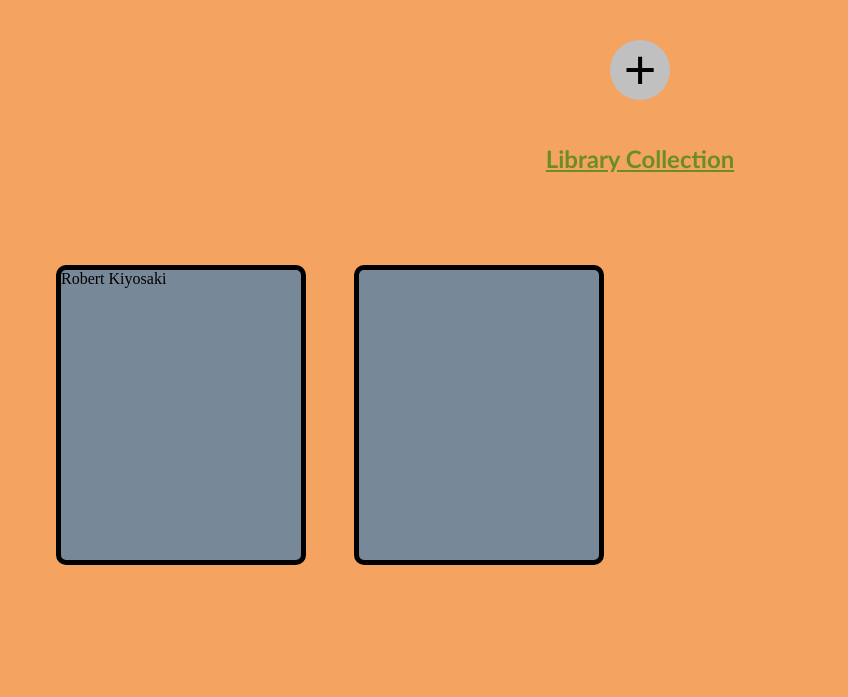
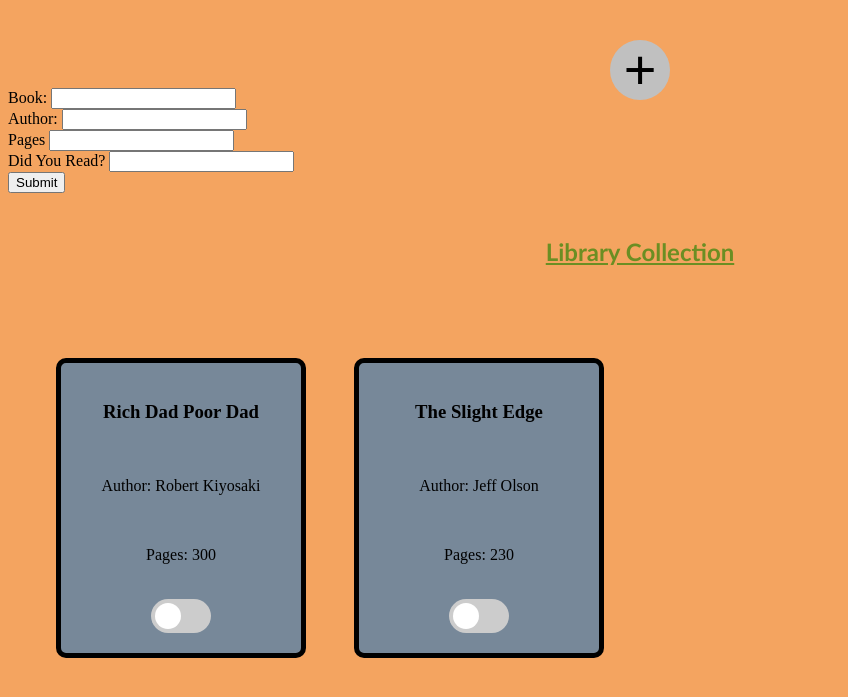
Before and after one commit to WilliamHill11/Library-Project, a plain HTML site: page index.html in a window 1280 px wide. Shown: the part 123-820 px from the top of the page, without its empty margins (0-848 px from the left). Drawn offline with Linux system fonts and the light colour scheme.

Commit message:
Finished setting up starting library books

```diff
--- a/index.html
+++ b/index.html
@@ -11,21 +11,51 @@
   <body>
     <h1 class="title">My Library</h1>
     <div class="addNewBookButton">
-      <button>+</button>
+      <button class="add" onclick="bookForm()">+</button>
     </div>
+    <form action="" id="formID" style="display: block;">
+      <div>
+        <label for="bookTitle">Book:</label>
+        <input type="text" name="bookTitle" id="bookTitle" required >
+      </div>
+
+      <div>
+        <label for="">Author:</label>
+        <input type="text" name="author" id="author" required >
+      </div>
+
+      <div>
+        <label for="pages">Pages</label>
+        <input type="number" name="pages" id="pages" required >
+      </div>
+
+      <div>
+        <label for="read">Did You Read?</label>
+        <input type="text" name="read" id="read" required >
+      </div>
+
+      <input type="submit">
+    </form>
     <h2>Library Collection</h2>
     <div class="library">
       <div class="book one">
-        <div class="titleOne"></div>
-        <div class="authorOne"></div>
-        <div class="pagesOne"></div>
-        <div class="readOne"></div>
+          <h3>Rich Dad Poor Dad</h2>
+          <p>Author: Robert Kiyosaki</p>
+          <p>Pages: 300</p>
+          <label class="switch">
+            <input type="checkbox">
+            <span class="slider round"></span>
+          </label>
       </div>
-      <div class="book two"></div>
-      <div class="title"></div>
-      <div class="author"></div>
-      <div class="pages"></div>
-      <div class="read"></div>
+      <div class="book two">
+        <h3>The Slight Edge</h2>
+          <p>Author: Jeff Olson</p>
+          <p>Pages: 230</p>
+          <label class="switch">
+            <input type="checkbox">
+            <span class="slider round"></span>
+          </label>
+      </div>
     </div>
   </body>
 </html>
--- a/script.js
+++ b/script.js
@@ -1,20 +1,21 @@
-const firstBookTitle = document.querySelector('.titleOne');
+let log = console.log;
+log(addNewBookButton);
 
-let log = console.log;
+function bookFrom() {}
 
-const book1 = {
-  book: 'Rich Dad Poor Dad',
-  author: 'Robert Kiyosaki',
-  pages: '300',
-  read: 'read',
-};
+// const book1 = {
+//   book: 'Rich Dad Poor Dad',
+//   author: 'Robert Kiyosaki',
+//   pages: '300',
+//   read: 'read',
+// };
 
-const book2 = {
-  book: 'The Slight Edge',
-  author: 'Jeff Olson',
-  pages: '230',
-  read: 'read',
-};
+// const book2 = {
+//   book: 'The Slight Edge',
+//   author: 'Jeff Olson',
+//   pages: '230',
+//   read: 'read',
+// };
 
 let myLibrary = [];
 
@@ -22,35 +23,6 @@ function Book() {
   // the constructor...
 }
 
-function startingBooks() {
-  const title = book1.book;
-  const ok = document.createTextNode(book1.author);
-  firstBookTitle.appendChild(ok);
-  const author = book1.author;
-  const pages = book1.pages;
-  let read = book1.read;
+function addBookToLibrary() {}
 
-  log(title);
-}
-
-// function addBookToLibrary() {
-//   const keys = Object.keys(myLibrary);
-//   keys.forEach((key) => {
-//     console.log(myLibrary[key]);
-//     const bookInfo = document.createTextNode(myLibrary[key]);
-//     firstBook.appendChild(bookInfo);
-//   });
-// }
-
-// function addBookToLibrary() {
-//   myLibrary.forEach((bookDetails) => {
-
-//     const bookInfo = document.createTextNode(bookDetails.book);
-//     firstBook.appendChild(bookInfo);
-//     // log(bookDetails);
-//   });
-// }
-
-// addBookToLibrary();
-
-startingBooks();
+addBookToLibrary();
--- a/style.css
+++ b/style.css
@@ -22,9 +22,10 @@ body {
 .addNewBookButton {
   display: flex;
   justify-content: center;
+  height: 3em;
 }
 
-button {
+.add {
   display: flex;
   align-items: center;
   justify-content: center;
@@ -36,7 +37,7 @@ button {
   border: none;
 }
 
-button:hover {
+.add:hover {
   box-shadow: 2px 5px 15px rgba(0, 0, 0, 0.4);
   width: 61px;
   height: 61px;
@@ -69,4 +70,68 @@ h2 {
 
 .book {
   display: grid;
+  justify-items: center;
+  align-content: space-evenly;
 }
+
+.switch {
+  position: relative;
+  display: inline-block;
+  width: 60px;
+  height: 34px;
+}
+
+/* Hide default HTML checkbox */
+.switch input {
+  opacity: 0;
+  width: 0;
+  height: 0;
+}
+
+/* The slider */
+.slider {
+  position: absolute;
+  cursor: pointer;
+  top: 0;
+  left: 0;
+  right: 0;
+  bottom: 0;
+  background-color: #ccc;
+  -webkit-transition: 0.4s;
+  transition: 0.4s;
+}
+
+.slider:before {
+  position: absolute;
+  content: '';
+  height: 26px;
+  width: 26px;
+  left: 4px;
+  bottom: 4px;
+  background-color: white;
+  -webkit-transition: 0.4s;
+  transition: 0.4s;
+}
+
+input:checked + .slider {
+  background-color: #2196f3;
+}
+
+input:focus + .slider {
+  box-shadow: 0 0 1px #2196f3;
+}
+
+input:checked + .slider:before {
+  -webkit-transform: translateX(26px);
+  -ms-transform: translateX(26px);
+  transform: translateX(26px);
+}
+
+/* Rounded sliders */
+.slider.round {
+  border-radius: 34px;
+}
+
+.slider.round:before {
+  border-radius: 50%;
+}
```
